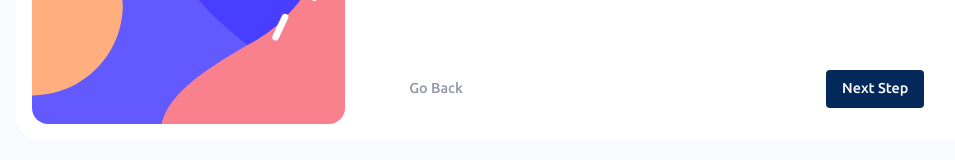
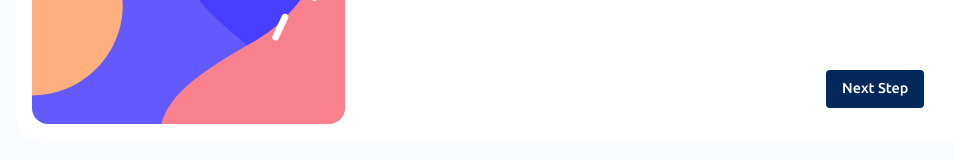
Before and after one commit to Rasyidannas/multi-step-form, a React (Create React App) app: page / in a window 1280 px wide. Shown: the part 716-876 px from the top of the page, without its empty margins (138-1093 px from the left). Built offline with nearby package versions, Linux system fonts and the light colour scheme.

Commit message:
fix: go back and add .gitignore

```diff
--- a/src/App.js
+++ b/src/App.js
@@ -23,9 +23,9 @@ export default function App() {
   };
 
   return (
-    <Card className="app rounded-3xl mx-auto h-screen w-4/5 flex">
+    <Card className="flex w-4/5 h-screen mx-auto app rounded-3xl">
       <SideNav className="flex-none" currForm={formActive} />
-      <form className="mt-8 mb-4 mx-12 w-8/12 flex flex-col items-end justify-between flex-1 overflow-hidden">
+      <form className="flex flex-col items-end justify-between flex-1 w-8/12 mx-12 mt-8 mb-4 overflow-hidden">
         <div
           className="flex w-full transition-all duration-300"
           style={{ transform: `translateX(-${formActive * 100}%)` }}
@@ -39,7 +39,8 @@ export default function App() {
           />
         </div>
         {/* <SuccessForm /> */}
-        <div className="w-full flex justify-between">
+        <div className="flex justify-between w-full">
+          {formActive !== 0 && (
             <Button
               type="button"
               className="text-cool-gray"
@@ -47,17 +48,18 @@ export default function App() {
             >
               Go Back
             </Button>
+          )}
           {formActive !== 3 && (
             <Button
               type="button"
-              className="bg-marine-blue text-white"
+              className="ml-auto text-white bg-marine-blue"
               onClick={nextHandler}
             >
               Next Step
             </Button>
           )}
           {formActive === 3 && (
-            <Button type="submit" className="bg-marine-blue text-white">
+            <Button type="submit" className="text-white bg-marine-blue">
               Confirm
             </Button>
           )}
```
Also changed, not shown: 13 other files (tests, documents, lock files or other folders). Lines whose indentation alone changed are shown as unchanged.
